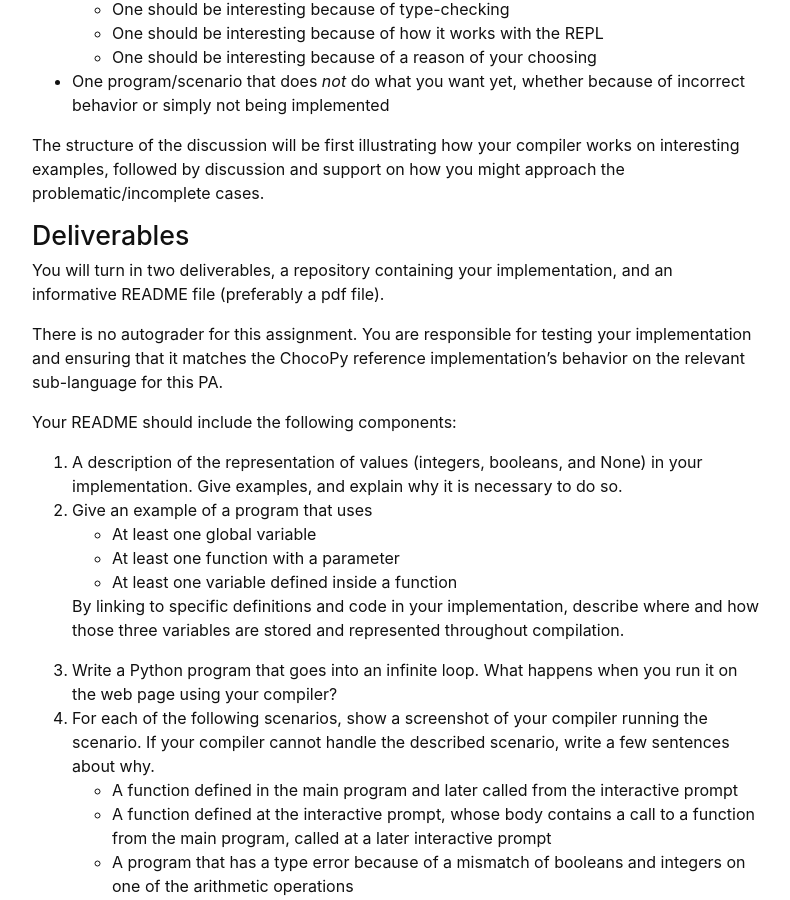
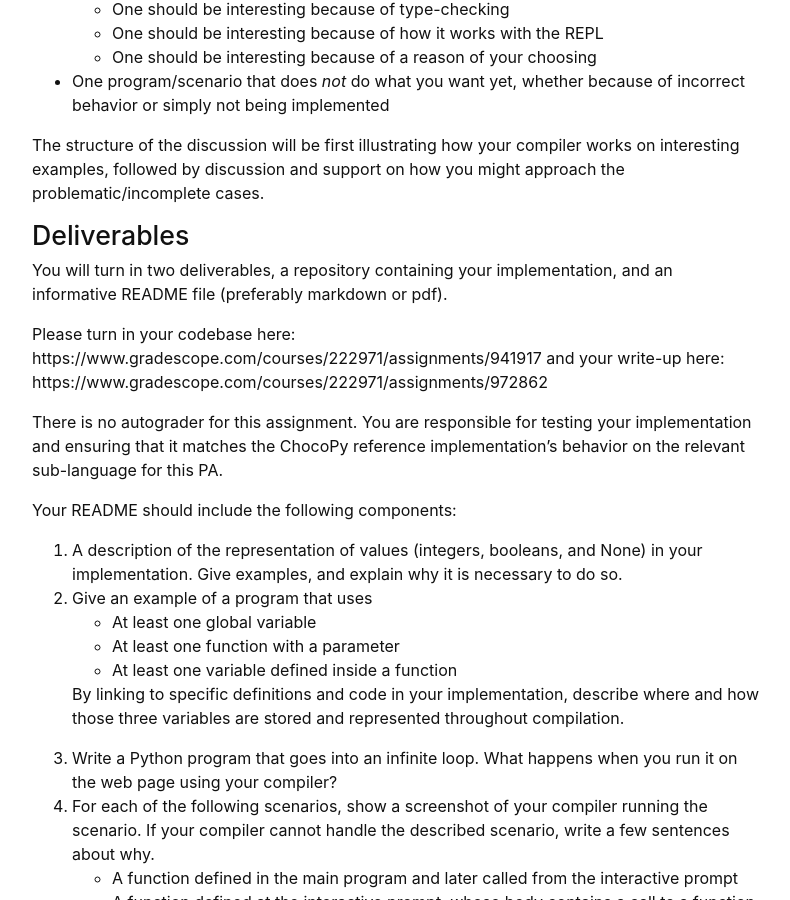
Before and after one commit to ucsd-cse231-w21/ucsd-cse231-w21.github.io, a Jekyll site: the page built from pa2/index.md, in a window 1280 px wide and 900 px high, scrolled down 2353 px. Shown: the whole window, without its empty margins (243-1033 px from the left). Built offline with Jekyll 4.4.1, drawn with Linux system fonts in a browser that asks for light colours; nearby versions of some CDN libraries.

Commit message:
Update index.md

```diff
--- a/pa2/index.md
+++ b/pa2/index.md
@@ -145,7 +145,10 @@ might approach the problematic/incomplete cases.
 ## Deliverables
 
 You will turn in two deliverables, a repository containing your
-implementation, and an informative README file (preferably a pdf file).
+implementation, and an informative README file (preferably markdown or pdf).
+
+Please turn in your codebase here: https://www.gradescope.com/courses/222971/assignments/941917
+and your write-up here: https://www.gradescope.com/courses/222971/assignments/972862
 
 There is no autograder for this assignment. You are responsible for testing
 your implementation and ensuring that it matches the ChocoPy reference
```
